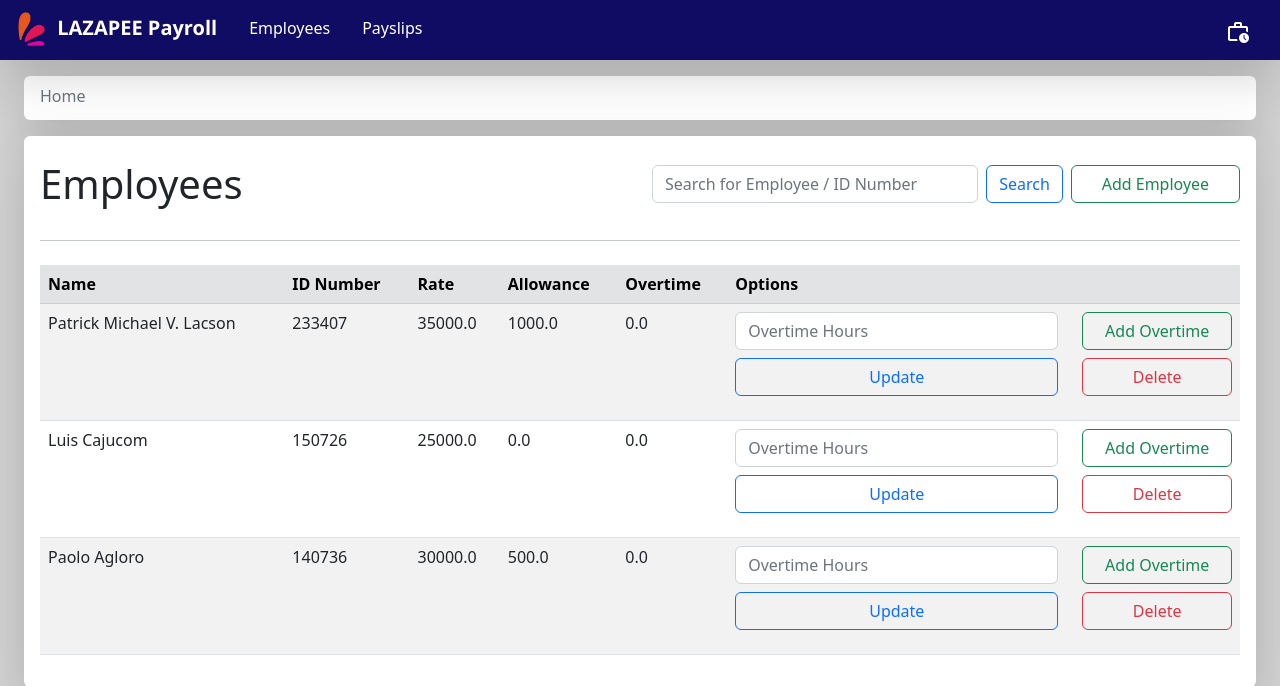
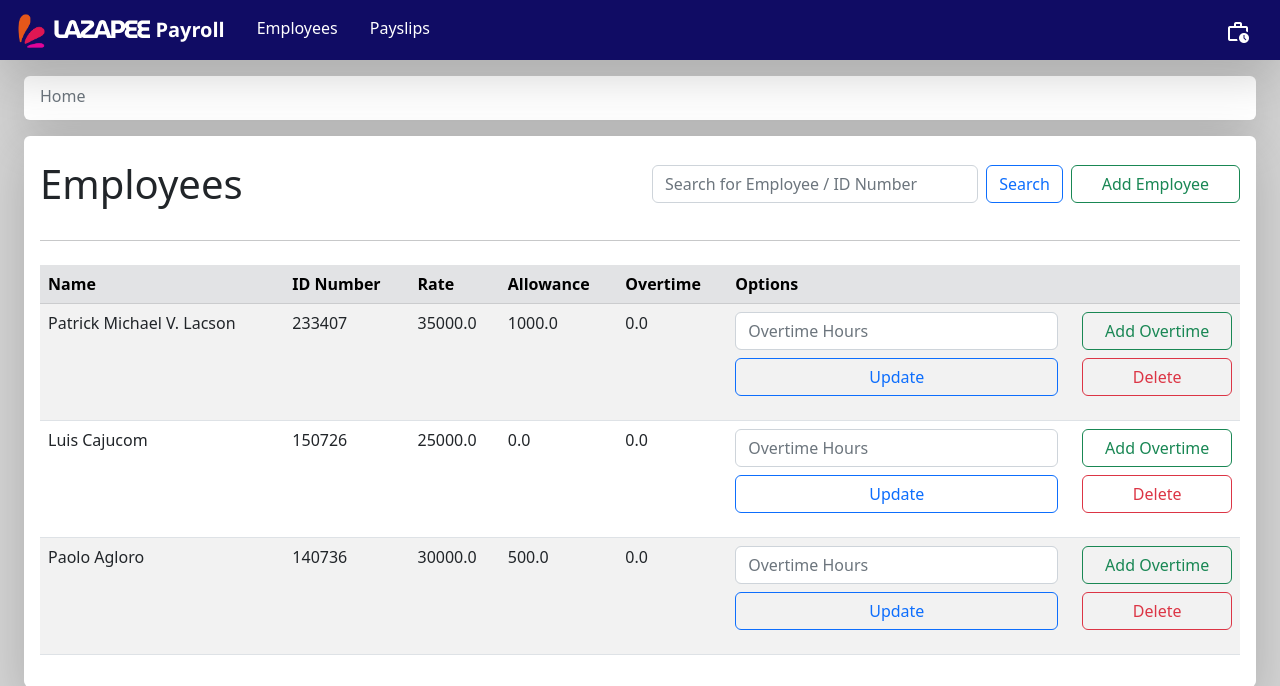
Before and after one commit to Pardigle/Gorb-FinalProject, a Django app: page / in a window 1280 px wide. Shown: the top 686 px of the page. Run offline with Django 5.2, Linux system fonts and the light colour scheme; data comes from the database, SQL or seed files in the repository; some libraries are stand-ins or nearby versions.

Commit message:
Added Lazapee name typography

```diff
--- a/Lazapee/payroll_app/templates/payroll_app/base.html
+++ b/Lazapee/payroll_app/templates/payroll_app/base.html
@@ -28,10 +28,11 @@
     <body style="background-color: lightgray;">
         <nav class="navbar navbar-dark bg-custom mb-3 sticky-top shadow-lg" style="background-color: #100c64;">
             <div class="container-fluid d-flex justify-content-start">
-                <div style="z-index: 3;">
+                <div style="z-index: 3; margin-top: 3px;">
                     <a class="navbar-brand mb-0" href="{% url 'employees' %}" style="font-family: 'Segoe UI', Tahoma, Geneva, Verdana, sans-serif; font-weight: 600;">
                         <img src="{% static '/images/Lazapee_logo.png' %}" style="max-width: 40px; max-height: fit-content">
-                        LAZAPEE Payroll
+                        <img src="{% static '/images/Lazapee_name.png' %}" style="max-height: 25px; margin-left: -5px; margin-right: -2px; margin-top: -5px;">
+                        Payroll
                     </a>
                 </div>
                 <div>
```
Also changed, not shown: Lazapee/payroll_app/static/images/Lazapee_name.png (added).
